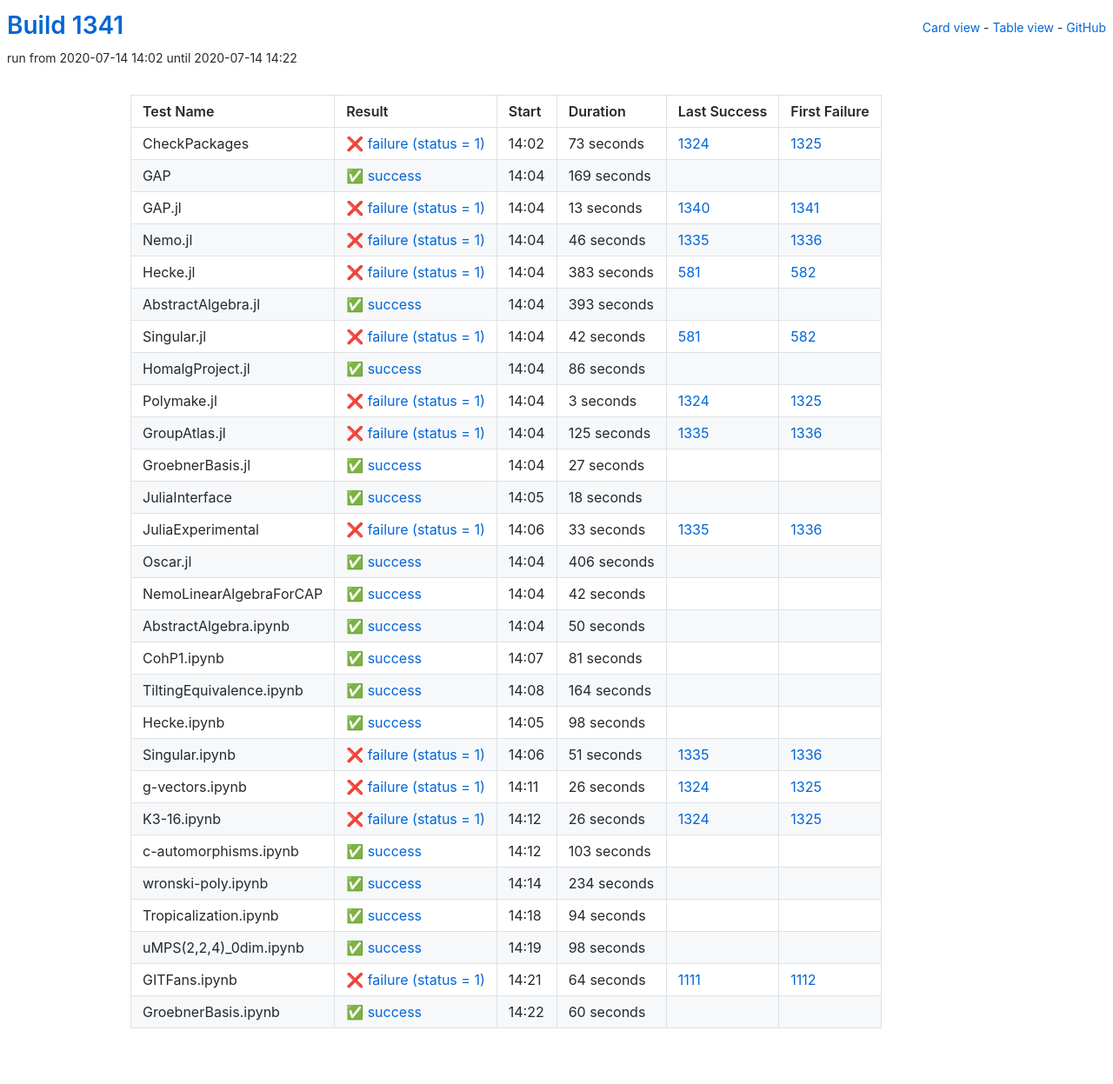
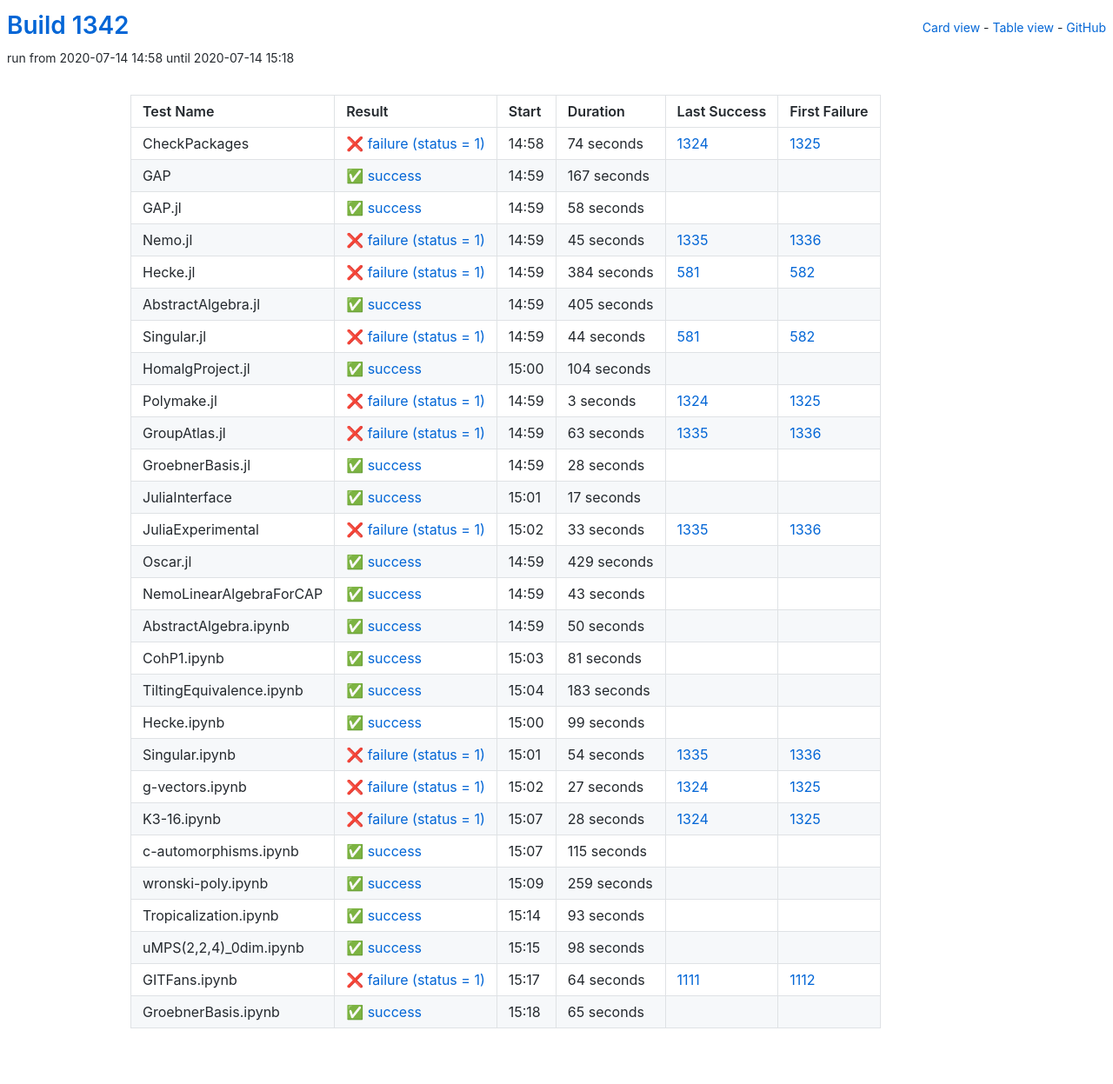
Before and after one commit to oscar-system/oscar-ci-status-1.4, a Jekyll site: the page built from table.html, in a window 1280 px wide. Shown: the whole page at 87% size. Built offline with Jekyll 4.4.1, drawn with Linux system fonts in a browser that asks for light colours.

Commit message:
Build #1342

```diff
--- a/_data/ci.yml
+++ b/_data/ci.yml
@@ -1,6 +1,6 @@
 ---
-build: 1341
-build_url: https://oscarci.mathematik.uni-kl.de/job/oscar-julia-1.4/1341/
+build: 1342
+build_url: https://oscarci.mathematik.uni-kl.de/job/oscar-julia-1.4/1342/
 job: oscar-julia-1.4
 organization: oscar-system
 repo: oscar-ci-status-1.4
@@ -8,104 +8,104 @@ repourl: https://github.com/oscar-system/oscar-ci-status-1.4
 tests:
 - name: CheckPackages
   id: checkpackages
-  log: https://oscarci.mathematik.uni-kl.de/job/oscar-julia-1.4/1341/artifact/logs/build-1341/CheckPackages.log
-  start: 2020-07-14 14:02
+  log: https://oscarci.mathematik.uni-kl.de/job/oscar-julia-1.4/1342/artifact/logs/build-1342/CheckPackages.log
+  start: 2020-07-14 14:58
   success: false
   exitcode: 1
   status: failure
-  duration: 73
+  duration: 74
   last_success: 1324
   last_success_url: https://oscarci.mathematik.uni-kl.de/job/oscar-julia-1.4/1324/
   first_failure: 1325
   first_failure_url: https://oscarci.mathematik.uni-kl.de/job/oscar-julia-1.4/1325/
 - name: GAP
   id: gap
-  log: https://oscarci.mathematik.uni-kl.de/job/oscar-julia-1.4/1341/artifact/logs/build-1341/GAP.log
-  start: 2020-07-14 14:04
+  log: https://oscarci.mathematik.uni-kl.de/job/oscar-julia-1.4/1342/artifact/logs/build-1342/GAP.log
+  start: 2020-07-14 14:59
   success: true
   exitcode: 0
   status: success
-  duration: 169
+  duration: 167
   last_success: false
   last_success_url:
   first_failure: false
   first_failure_url:
 - name: GAP.jl
   id: gap-jl
-  log: https://oscarci.mathematik.uni-kl.de/job/oscar-julia-1.4/1341/artifact/logs/build-1341/GAP.jl.log
-  start: 2020-07-14 14:04
+  log: https://oscarci.mathematik.uni-kl.de/job/oscar-julia-1.4/1342/artifact/logs/build-1342/GAP.jl.log
+  start: 2020-07-14 14:59
+  success: true
+  exitcode: 0
+  status: success
+  duration: 58
+  last_success: false
+  last_success_url:
+  first_failure: false
+  first_failure_url:
+- name: Nemo.jl
+  id: nemo-jl
+  log: https://oscarci.mathematik.uni-kl.de/job/oscar-julia-1.4/1342/artifact/logs/build-1342/Nemo.jl.log
+  start: 2020-07-14 14:59
   success: false
   exitcode: 1
   status: failure
-  duration: 13
-  last_success: 1340
-  last_success_url: https://oscarci.mathematik.uni-kl.de/job/oscar-julia-1.4/1340/
-  first_failure: 1341
-  first_failure_url: https://oscarci.mathematik.uni-kl.de/job/oscar-julia-1.4/1341/
-- name: Nemo.jl
-  id: nemo-jl
-  log: https://oscarci.mathematik.uni-kl.de/job/oscar-julia-1.4/1341/artifact/logs/build-1341/Nemo.jl.log
-  start: 2020-07-14 14:04
-  success: false
-  exitcode: 1
-  status: failure
-  duration: 46
+  duration: 45
   last_success: 1335
   last_success_url: https://oscarci.mathematik.uni-kl.de/job/oscar-julia-1.4/1335/
   first_failure: 1336
   first_failure_url: https://oscarci.mathematik.uni-kl.de/job/oscar-julia-1.4/1336/
 - name: Hecke.jl
   id: hecke-jl
-  log: https://oscarci.mathematik.uni-kl.de/job/oscar-julia-1.4/1341/artifact/logs/build-1341/Hecke.jl.log
-  start: 2020-07-14 14:04
+  log: https://oscarci.mathematik.uni-kl.de/job/oscar-julia-1.4/1342/artifact/logs/build-1342/Hecke.jl.log
+  start: 2020-07-14 14:59
   success: false
   exitcode: 1
   status: failure
-  duration: 383
+  duration: 384
   last_success: 581
   last_success_url: https://oscarci.mathematik.uni-kl.de/job/oscar-julia-1.4/581/
   first_failure: 582
   first_failure_url: https://oscarci.mathematik.uni-kl.de/job/oscar-julia-1.4/582/
 - name: AbstractAlgebra.jl
   id: abstractalgebra-jl
-  log: https://oscarci.mathematik.uni-kl.de/job/oscar-julia-1.4/1341/artifact/logs/build-1341/AbstractAlgebra.jl.log
-  start: 2020-07-14 14:04
+  log: https://oscarci.mathematik.uni-kl.de/job/oscar-julia-1.4/1342/artifact/logs/build-1342/AbstractAlgebra.jl.log
+  start: 2020-07-14 14:59
   success: true
   exitcode: 0
   status: success
-  duration: 393
+  duration: 405
   last_success: false
   last_success_url:
   first_failure: false
   first_failure_url:
 - name: Singular.jl
   id: singular-jl
-  log: https://oscarci.mathematik.uni-kl.de/job/oscar-julia-1.4/1341/artifact/logs/build-1341/Singular.jl.log
-  start: 2020-07-14 14:04
+  log: https://oscarci.mathematik.uni-kl.de/job/oscar-julia-1.4/1342/artifact/logs/build-1342/Singular.jl.log
+  start: 2020-07-14 14:59
   success: false
   exitcode: 1
   status: failure
-  duration: 42
+  duration: 44
   last_success: 581
   last_success_url: https://oscarci.mathematik.uni-kl.de/job/oscar-julia-1.4/581/
   first_failure: 582
   first_failure_url: https://oscarci.mathematik.uni-kl.de/job/oscar-julia-1.4/582/
 - name: HomalgProject.jl
   id: homalgproject-jl
-  log: https://oscarci.mathematik.uni-kl.de/job/oscar-julia-1.4/1341/artifact/logs/build-1341/HomalgProject.jl.log
-  start: 2020-07-14 14:04
+  log: https://oscarci.mathematik.uni-kl.de/job/oscar-julia-1.4/1342/artifact/logs/build-1342/HomalgProject.jl.log
+  start: 2020-07-14 15:00
   success: true
   exitcode: 0
   status: success
-  duration: 86
+  duration: 104
   last_success: false
   last_success_url:
   first_failure: false
   first_failure_url:
 - name: Polymake.jl
   id: polymake-jl
-  log: https://oscarci.mathematik.uni-kl.de/job/oscar-julia-1.4/1341/artifact/logs/build-1341/Polymake.jl.log
-  start: 2020-07-14 14:04
+  log: https://oscarci.mathematik.uni-kl.de/job/oscar-julia-1.4/1342/artifact/logs/build-1342/Polymake.jl.log
+  start: 2020-07-14 14:59
   success: false
   exitcode: 1
   status: failure
@@ -116,44 +116,44 @@ tests:
   first_failure_url: https://oscarci.mathematik.uni-kl.de/job/oscar-julia-1.4/1325/
 - name: GroupAtlas.jl
   id: groupatlas-jl
-  log: https://oscarci.mathematik.uni-kl.de/job/oscar-julia-1.4/1341/artifact/logs/build-1341/GroupAtlas.jl.log
-  start: 2020-07-14 14:04
+  log: https://oscarci.mathematik.uni-kl.de/job/oscar-julia-1.4/1342/artifact/logs/build-1342/GroupAtlas.jl.log
+  start: 2020-07-14 14:59
   success: false
   exitcode: 1
   status: failure
-  duration: 125
+  duration: 63
   last_success: 1335
   last_success_url: https://oscarci.mathematik.uni-kl.de/job/oscar-julia-1.4/1335/
   first_failure: 1336
   first_failure_url: https://oscarci.mathematik.uni-kl.de/job/oscar-julia-1.4/1336/
 - name: GroebnerBasis.jl
   id: groebnerbasis-jl
-  log: https://oscarci.mathematik.uni-kl.de/job/oscar-julia-1.4/1341/artifact/logs/build-1341/GroebnerBasis.jl.log
-  start: 2020-07-14 14:04
+  log: https://oscarci.mathematik.uni-kl.de/job/oscar-julia-1.4/1342/artifact/logs/build-1342/GroebnerBasis.jl.log
+  start: 2020-07-14 14:59
   success: true
   exitcode: 0
   status: success
-  duration: 27
+  duration: 28
   last_success: false
   last_success_url:
   first_failure: false
   first_failure_url:
 - name: JuliaInterface
   id: juliainterface
-  log: https://oscarci.mathematik.uni-kl.de/job/oscar-julia-1.4/1341/artifact/logs/build-1341/JuliaInterface.log
-  start: 2020-07-14 14:05
+  log: https://oscarci.mathematik.uni-kl.de/job/oscar-julia-1.4/1342/artifact/logs/build-1342/JuliaInterface.log
+  start: 2020-07-14 15:01
   success: true
   exitcode: 0
   status: success
-  duration: 18
+  duration: 17
   last_success: false
   last_success_url:
   first_failure: false
   first_failure_url:
 - name: JuliaExperimental
   id: juliaexperimental
-  log: https://oscarci.mathematik.uni-kl.de/job/oscar-julia-1.4/1341/artifact/logs/build-1341/JuliaExperimental.log
-  start: 2020-07-14 14:06
+  log: https://oscarci.mathematik.uni-kl.de/job/oscar-julia-1.4/1342/artifact/logs/build-1342/JuliaExperimental.log
+  start: 2020-07-14 15:02
   success: false
   exitcode: 1
   status: failure
@@ -164,32 +164,32 @@ tests:
   first_failure_url: https://oscarci.mathematik.uni-kl.de/job/oscar-julia-1.4/1336/
 - name: Oscar.jl
   id: oscar-jl
-  log: https://oscarci.mathematik.uni-kl.de/job/oscar-julia-1.4/1341/artifact/logs/build-1341/Oscar.jl.log
-  start: 2020-07-14 14:04
+  log: https://oscarci.mathematik.uni-kl.de/job/oscar-julia-1.4/1342/artifact/logs/build-1342/Oscar.jl.log
+  start: 2020-07-14 14:59
   success: true
   exitcode: 0
   status: success
-  duration: 406
+  duration: 429
   last_success: false
   last_success_url:
   first_failure: false
   first_failure_url:
 - name: NemoLinearAlgebraForCAP
   id: nemolinearalgebraforcap
-  log: https://oscarci.mathematik.uni-kl.de/job/oscar-julia-1.4/1341/artifact/logs/build-1341/NemoLinearAlgebraForCAP.log
-  start: 2020-07-14 14:04
+  log: https://oscarci.mathematik.uni-kl.de/job/oscar-julia-1.4/1342/artifact/logs/build-1342/NemoLinearAlgebraForCAP.log
+  start: 2020-07-14 14:59
   success: true
   exitcode: 0
   status: success
-  duration: 42
+  duration: 43
   last_success: false
   last_success_url:
   first_failure: false
   first_failure_url:
 - name: AbstractAlgebra.ipynb
   id: abstractalgebra-ipynb
-  log: https://oscarci.mathematik.uni-kl.de/job/oscar-julia-1.4/1341/artifact/logs/build-1341/AbstractAlgebra.ipynb.log
-  start: 2020-07-14 14:04
+  log: https://oscarci.mathematik.uni-kl.de/job/oscar-julia-1.4/1342/artifact/logs/build-1342/AbstractAlgebra.ipynb.log
+  start: 2020-07-14 14:59
   success: true
   exitcode: 0
   status: success
@@ -200,8 +200,8 @@ tests:
   first_failure_url:
 - name: CohP1.ipynb
   id: cohp1-ipynb
-  log: https://oscarci.mathematik.uni-kl.de/job/oscar-julia-1.4/1341/artifact/logs/build-1341/CohP1.ipynb.log
-  start: 2020-07-14 14:07
+  log: https://oscarci.mathematik.uni-kl.de/job/oscar-julia-1.4/1342/artifact/logs/build-1342/CohP1.ipynb.log
+  start: 2020-07-14 15:03
   success: true
   exitcode: 0
   status: success
@@ -212,104 +212,104 @@ tests:
   first_failure_url:
 - name: TiltingEquivalence.ipynb
   id: tiltingequivalence-ipynb
-  log: https://oscarci.mathematik.uni-kl.de/job/oscar-julia-1.4/1341/artifact/logs/build-1341/TiltingEquivalence.ipynb.log
-  start: 2020-07-14 14:08
+  log: https://oscarci.mathematik.uni-kl.de/job/oscar-julia-1.4/1342/artifact/logs/build-1342/TiltingEquivalence.ipynb.log
+  start: 2020-07-14 15:04
   success: true
   exitcode: 0
   status: success
-  duration: 164
+  duration: 183
   last_success: false
   last_success_url:
   first_failure: false
   first_failure_url:
 - name: Hecke.ipynb
   id: hecke-ipynb
-  log: https://oscarci.mathematik.uni-kl.de/job/oscar-julia-1.4/1341/artifact/logs/build-1341/Hecke.ipynb.log
-  start: 2020-07-14 14:05
+  log: https://oscarci.mathematik.uni-kl.de/job/oscar-julia-1.4/1342/artifact/logs/build-1342/Hecke.ipynb.log
+  start: 2020-07-14 15:00
   success: true
   exitcode: 0
   status: success
-  duration: 98
+  duration: 99
   last_success: false
   last_success_url:
   first_failure: false
   first_failure_url:
 - name: Singular.ipynb
   id: singular-ipynb
-  log: https://oscarci.mathematik.uni-kl.de/job/oscar-julia-1.4/1341/artifact/logs/build-1341/Singular.ipynb.log
-  start: 2020-07-14 14:06
+  log: https://oscarci.mathematik.uni-kl.de/job/oscar-julia-1.4/1342/artifact/logs/build-1342/Singular.ipynb.log
+  start: 2020-07-14 15:01
   success: false
   exitcode: 1
   status: failure
-  duration: 51
+  duration: 54
   last_success: 1335
   last_success_url: https://oscarci.mathematik.uni-kl.de/job/oscar-julia-1.4/1335/
   first_failure: 1336
   first_failure_url: https://oscarci.mathematik.uni-kl.de/job/oscar-julia-1.4/1336/
 - name: g-vectors.ipynb
   id: g-vectors-ipynb
-  log: https://oscarci.mathematik.uni-kl.de/job/oscar-julia-1.4/1341/artifact/logs/build-1341/g-vectors.ipynb.log
-  start: 2020-07-14 14:11
+  log: https://oscarci.mathematik.uni-kl.de/job/oscar-julia-1.4/1342/artifact/logs/build-1342/g-vectors.ipynb.log
+  start: 2020-07-14 15:02
   success: false
   exitcode: 1
   status: failure
-  duration: 26
+  duration: 27
   last_success: 1324
   last_success_url: https://oscarci.mathematik.uni-kl.de/job/oscar-julia-1.4/1324/
   first_failure: 1325
   first_failure_url: https://oscarci.mathematik.uni-kl.de/job/oscar-julia-1.4/1325/
 - name: K3-16.ipynb
   id: k3-16-ipynb
-  log: https://oscarci.mathematik.uni-kl.de/job/oscar-julia-1.4/1341/artifact/logs/build-1341/K3-16.ipynb.log
-  start: 2020-07-14 14:12
+  log: https://oscarci.mathematik.uni-kl.de/job/oscar-julia-1.4/1342/artifact/logs/build-1342/K3-16.ipynb.log
+  start: 2020-07-14 15:07
   success: false
   exitcode: 1
   status: failure
-  duration: 26
+  duration: 28
   last_success: 1324
   last_success_url: https://oscarci.mathematik.uni-kl.de/job/oscar-julia-1.4/1324/
   first_failure: 1325
   first_failure_url: https://oscarci.mathematik.uni-kl.de/job/oscar-julia-1.4/1325/
 - name: c-automorphisms.ipynb
   id: c-automorphisms-ipynb
-  log: https://oscarci.mathematik.uni-kl.de/job/oscar-julia-1.4/1341/artifact/logs/build-1341/c-automorphisms.ipynb.log
-  start: 2020-07-14 14:12
+  log: https://oscarci.mathematik.uni-kl.de/job/oscar-julia-1.4/1342/artifact/logs/build-1342/c-automorphisms.ipynb.log
+  start: 2020-07-14 15:07
   success: true
   exitcode: 0
   status: success
-  duration: 103
+  duration: 115
   last_success: false
   last_success_url:
   first_failure: false
   first_failure_url:
 - name: wronski-poly.ipynb
   id: wronski-poly-ipynb
-  log: https://oscarci.mathematik.uni-kl.de/job/oscar-julia-1.4/1341/artifact/logs/build-1341/wronski-poly.ipynb.log
-  start: 2020-07-14 14:14
+  log: https://oscarci.mathematik.uni-kl.de/job/oscar-julia-1.4/1342/artifact/logs/build-1342/wronski-poly.ipynb.log
+  start: 2020-07-14 15:09
   success: true
   exitcode: 0
   status: success
-  duration: 234
+  duration: 259
   last_success: false
   last_success_url:
   first_failure: false
   first_failure_url:
 - name: Tropicalization.ipynb
   id: tropicalization-ipynb
-  log: https://oscarci.mathematik.uni-kl.de/job/oscar-julia-1.4/1341/artifact/logs/build-1341/Tropicalization.ipynb.log
-  start: 2020-07-14 14:18
+  log: https://oscarci.mathematik.uni-kl.de/job/oscar-julia-1.4/1342/artifact/logs/build-1342/Tropicalization.ipynb.log
+  start: 2020-07-14 15:14
   success: true
   exitcode: 0
   status: success
-  duration: 94
+  duration: 93
   last_success: false
   last_success_url:
   first_failure: false
   first_failure_url:
 - name: uMPS(2,2,4)_0dim.ipynb
   id: umps-2-2-4-0dim-ipynb
-  log: https://oscarci.mathematik.uni-kl.de/job/oscar-julia-1.4/1341/artifact/logs/build-1341/uMPS-2-2-4-_0dim.ipynb.log
-  start: 2020-07-14 14:19
+  log: https://oscarci.mathematik.uni-kl.de/job/oscar-julia-1.4/1342/artifact/logs/build-1342/uMPS-2-2-4-_0dim.ipynb.log
+  start: 2020-07-14 15:15
   success: true
   exitcode: 0
   status: success
@@ -320,8 +320,8 @@ tests:
   first_failure_url:
 - name: GITFans.ipynb
   id: gitfans-ipynb
-  log: https://oscarci.mathematik.uni-kl.de/job/oscar-julia-1.4/1341/artifact/logs/build-1341/GITFans.ipynb.log
-  start: 2020-07-14 14:21
+  log: https://oscarci.mathematik.uni-kl.de/job/oscar-julia-1.4/1342/artifact/logs/build-1342/GITFans.ipynb.log
+  start: 2020-07-14 15:17
   success: false
   exitcode: 1
   status: failure
@@ -332,12 +332,12 @@ tests:
   first_failure_url: https://oscarci.mathematik.uni-kl.de/job/oscar-julia-1.4/1112/
 - name: GroebnerBasis.ipynb
   id: groebnerbasis-ipynb
-  log: https://oscarci.mathematik.uni-kl.de/job/oscar-julia-1.4/1341/artifact/logs/build-1341/GroebnerBasis.ipynb.log
-  start: 2020-07-14 14:22
+  log: https://oscarci.mathematik.uni-kl.de/job/oscar-julia-1.4/1342/artifact/logs/build-1342/GroebnerBasis.ipynb.log
+  start: 2020-07-14 15:18
   success: true
   exitcode: 0
   status: success
-  duration: 60
+  duration: 65
   last_success: false
   last_success_url:
   first_failure: false
```
Also changed, not shown: README.md.
